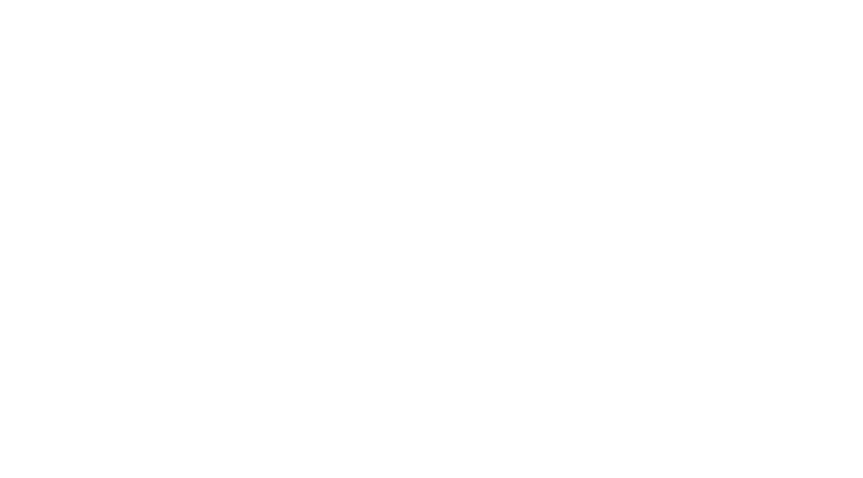
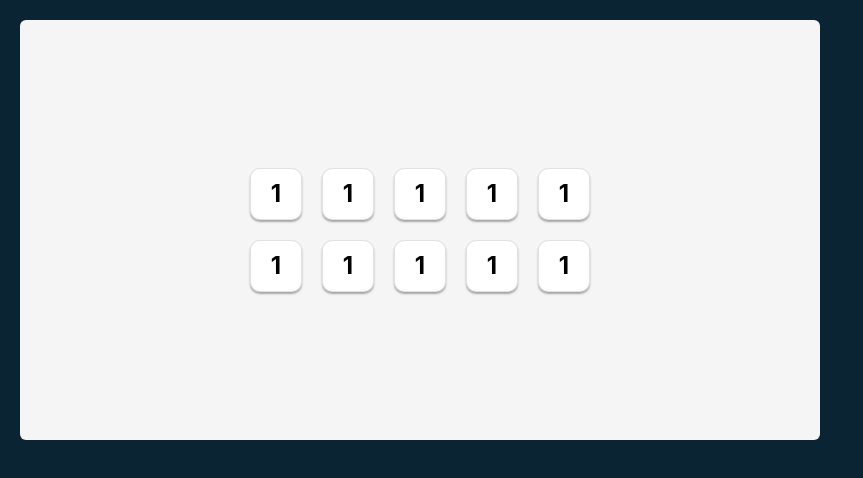
Before and after one commit to EnFuegoV3/Tenzies, a React (Vite) app: page / in a window 1280 px wide. Shown: the top 478 px of the page, without its empty margins (0-863 px from the left). Built offline with nearby package versions, Linux system fonts and the light colour scheme.

Commit message:
added dice component and styling

```diff
--- a/src/App.jsx
+++ b/src/App.jsx
@@ -1,13 +1,26 @@
 import { useState } from 'react'
+import './index.css'
+import { Die } from './components/Die'
 
 
 function App() {
 
 
   return (
-    <>
-
-    </>
+    <main>
+      <div className='die-container'>
+        <Die value={1} />
+        <Die value={1} />
+        <Die value={1} />
+        <Die value={1} />
+        <Die value={1} />
+        <Die value={1} />
+        <Die value={1} />
+        <Die value={1} />
+        <Die value={1} />
+        <Die value={1} />
+      </div>
+    </main>
   )
 }
 
--- /dev/null
+++ b/src/components/Die.jsx
@@ -0,0 +1,11 @@
+
+
+
+export function Die(props){
+
+    return (
+        <div className="die">
+            <h2 className="die-num">{props.value}</h2>
+        </div>
+    )
+}
--- a/src/index.css
+++ b/src/index.css
@@ -2,68 +2,47 @@
   font-family: Inter, system-ui, Avenir, Helvetica, Arial, sans-serif;
   line-height: 1.5;
   font-weight: 400;
-
-  color-scheme: light dark;
-  color: rgba(255, 255, 255, 0.87);
-  background-color: #242424;
-
-  font-synthesis: none;
-  text-rendering: optimizeLegibility;
-  -webkit-font-smoothing: antialiased;
-  -moz-osx-font-smoothing: grayscale;
-  -webkit-text-size-adjust: 100%;
-}
-
-a {
-  font-weight: 500;
-  color: #646cff;
-  text-decoration: inherit;
-}
-a:hover {
-  color: #535bf2;
+  box-sizing: border-box;
 }
 
 body {
   margin: 0;
-  display: flex;
-  place-items: center;
-  min-width: 320px;
-  min-height: 100vh;
+  background-color: #0B2434;
+  padding: 20px;
 }
 
-h1 {
-  font-size: 3.2em;
-  line-height: 1.1;
+main {
+  height: 420px;
+  max-width: 800px;
+  background-color: #F5F5F5;
+  border-radius: 6px;
+  display: flex;
+  flex-direction: column;
+  align-items: center;
+  justify-content: center;
 }
 
-button {
-  border-radius: 8px;
-  border: 1px solid transparent;
-  padding: 0.6em 1.2em;
-  font-size: 1em;
-  font-weight: 500;
-  font-family: inherit;
-  background-color: #1a1a1a;
-  cursor: pointer;
-  transition: border-color 0.25s;
-}
-button:hover {
-  border-color: #646cff;
-}
-button:focus,
-button:focus-visible {
-  outline: 4px auto -webkit-focus-ring-color;
+.die-container {
+  /* width: 300px; */
+  display: grid;
+  grid-template-columns: repeat(5, 1fr);
+  grid-template-rows: 1fr 1fr;
+  gap: 20px;
 }
 
-@media (prefers-color-scheme: light) {
-  :root {
-    color: #213547;
-    background-color: #ffffff;
-  }
-  a:hover {
-    color: #747bff;
-  }
-  button {
-    background-color: #f9f9f9;
-  }
+.die {
+  height: 50px;
+  width: 50px;
+  border: .5px solid rgba(128, 128, 128, 0.231);
+  box-shadow: 0px 2px 2px rgb(166, 166, 166);
+  border-radius: 10px;
+  display: flex;
+  justify-content: center;
+  align-items: center;
+  cursor: pointer;
+  background-color: white;
 }
+
+.die-num {
+  font-size: 1.5rem;
+}
```
